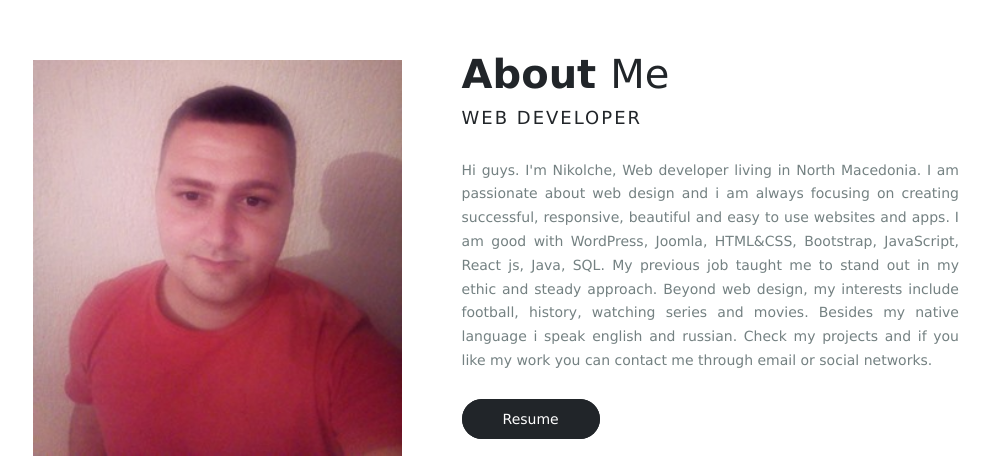
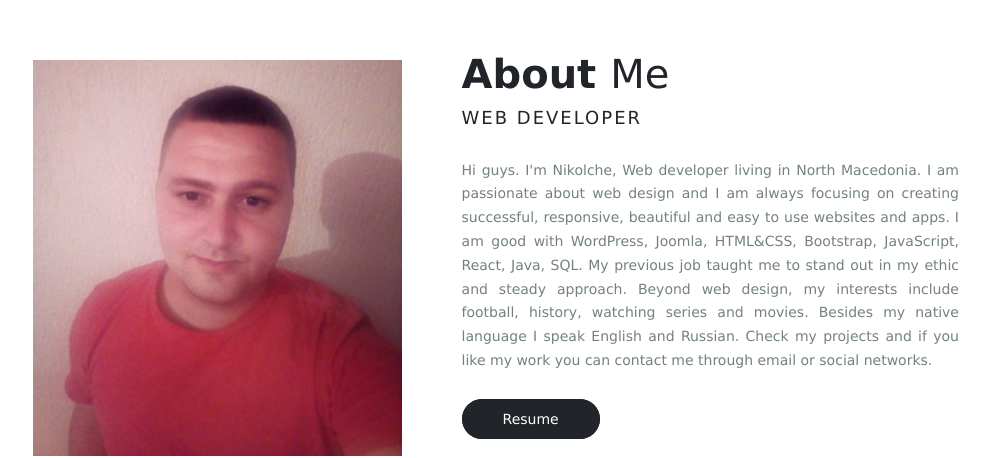
Before and after one commit to NikolaLaboski/PortfolioWebsite, a plain HTML site: page index.html in a window 1280 px wide. Shown: the part 820-1278 px from the top of the page, without its empty margins (291-1280 px from the left). Drawn offline with nearby package versions, Linux system fonts and the light colour scheme.

Commit message:
Update index.html
Initial commit

```diff
--- a/index.html
+++ b/index.html
@@ -98,10 +98,10 @@
 							<div class="about-us-explanation">
 								<p>
 									Hi guys. I'm Nikolche, Web developer living in North Macedonia.
-									I am passionate about web design and i am always focusing on creating successful, responsive, beautiful and easy to use websites and apps.
-									I am good with WordPress, Joomla, HTML&CSS, Bootstrap, JavaScript, React js, Java, SQL.
+									I am passionate about web design and I am always focusing on creating successful, responsive, beautiful and easy to use websites and apps.
+									I am good with WordPress, Joomla, HTML&CSS, Bootstrap, JavaScript, React, Java, SQL.
 									My previous job taught me to stand out in my ethic and steady approach.
-									Beyond web design, my interests include football, history, watching series and movies. Besides my native language i speak english and russian.
+									Beyond web design, my interests include football, history, watching series and movies. Besides my native language I speak English and Russian.
 									Check my projects and if you like my work you can contact me through email or social networks.
 								</p>
 							</div>
```
